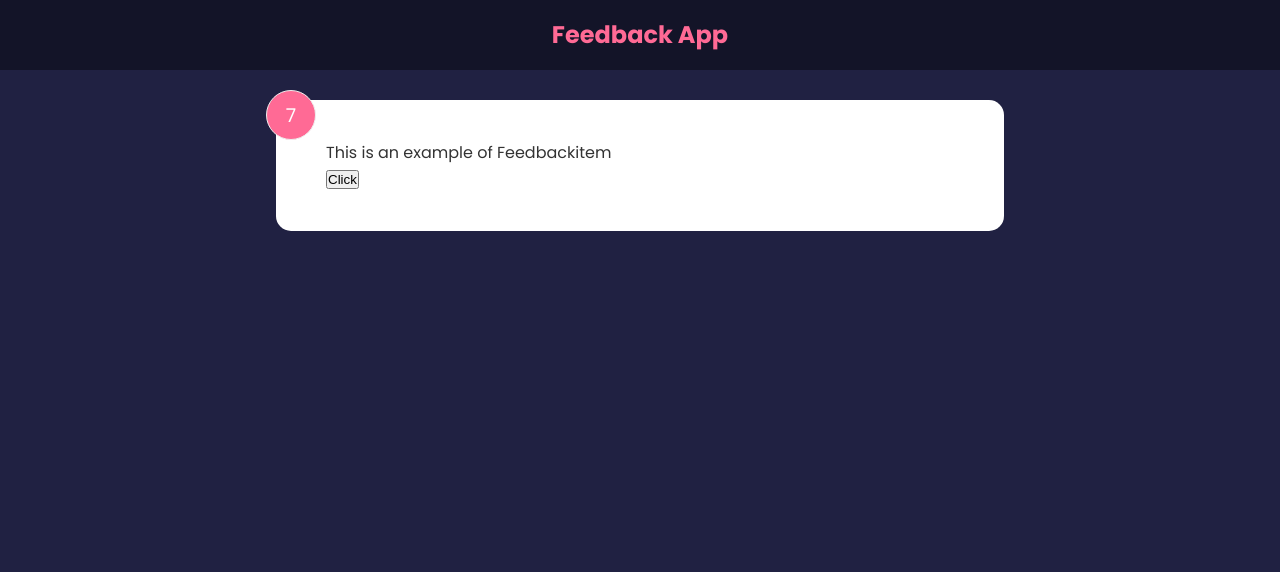
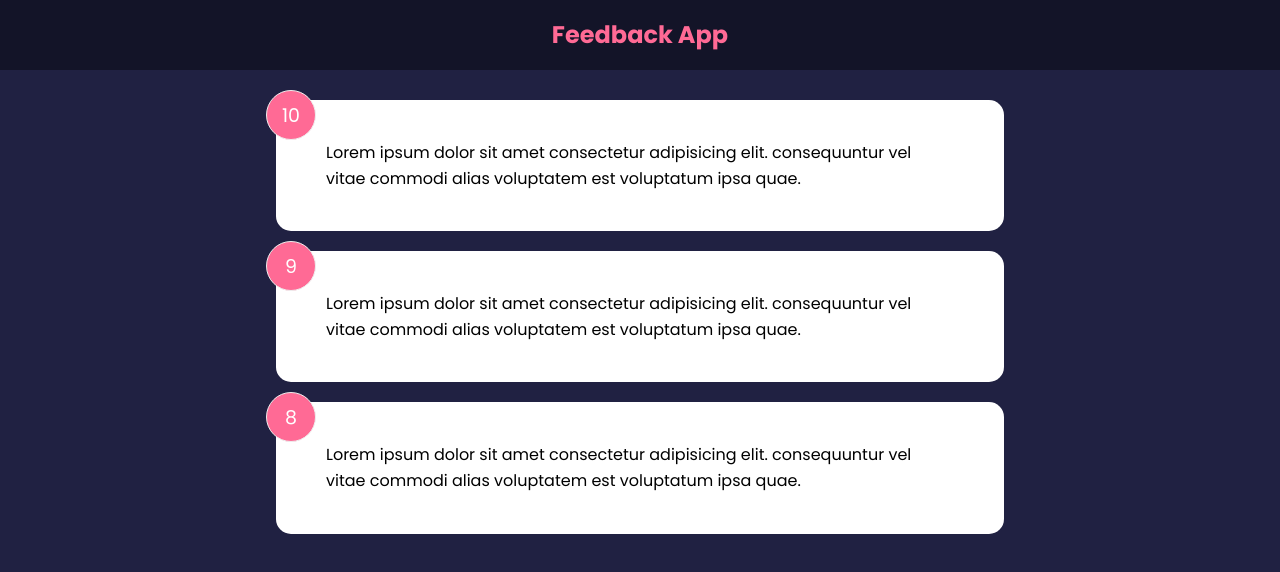
Before and after one commit to AnandSundar/feedbackapp, a React (Create React App) app: page / in a window 1280 px wide. Shown: the top 572 px of the page. Built offline with nearby package versions, Linux system fonts and the light colour scheme.

Commit message:
added card component and data folder

```diff
--- a/src/App.js
+++ b/src/App.js
@@ -1,12 +1,18 @@
+import {useState} from 'react'
+
 import Header from "./components/Header"
-import Feedbackitem from "./components/Feedbackitem"
+import FeedbackList from "./components/FeedbackList"
+import FeedbackData from "./data/FeedbackData"
 
 function App () {
+
+    const [feedback, setFeedback] = useState(FeedbackData)
+
     return (
         <>
             <Header />
             <div className="container">
-                <Feedbackitem />
+                <FeedbackList feedback={feedback} />
             </div>
         </>
     )
--- /dev/null
+++ b/src/components/FeedbackList.jsx
@@ -0,0 +1,30 @@
+import React from 'react'
+import Feedbackitem from './Feedbackitem'
+import PropTypes from "prop-types"
+
+function FeedbackList({feedback}) {
+    if (!feedback || feedback.length === 0) {
+        return <p>No Feedback yet</p>
+    }
+  return (
+    <>
+        <div className="feedback-list">
+            {feedback.map((item) => (
+                <Feedbackitem key={item.id} item={item} />
+            ))}
+        </div>
+    </>
+  )
+}
+
+FeedbackList.propTypes = {
+    feedback: PropTypes.arrayOf(
+        PropTypes.shape({
+            id: PropTypes.number.isRequired,
+            text: PropTypes.string.isRequired,
+            rating: PropTypes.number.isRequired,
+        })
+    )
+}
+
+export default FeedbackList
--- a/src/components/Feedbackitem.jsx
+++ b/src/components/Feedbackitem.jsx
@@ -1,22 +1,17 @@
-import {useState} from 'react'
+import Card from "./shared/Card"
+import PropTypes from "prop-types"
 
-function Feedbackitem() {
-  const [rating, setRating] = useState(7)
-  const [text, setText] = useState('This is an example of Feedbackitem')
-
-  const handleClick = () => {
-      setRating((prev) => {
-          return prev + 1
-      })
-  }
-
+function Feedbackitem({item}) {
   return (
-    <div className='card'>
-        <div className='num-display'>{rating}</div>
-        <div className='text-display'>{text}</div>
-        <button onClick={handleClick}>Click</button>
-    </div>
+    <Card>
+        <div className='num-display'>{item.rating}</div>
+        <div className='text-display'>{item.text}</div>
+    </Card>
   )
 }
 
+Feedbackitem.propTypes = {
+    item: PropTypes.object.isRequired
+}
+
 export default Feedbackitem
--- /dev/null
+++ b/src/components/shared/Card.jsx
@@ -0,0 +1,24 @@
+import React from 'react'
+import PropTypes from 'prop-types'
+
+function Card({children, reverse}) {
+    // console.log(reverse)
+  return (
+    // <div className={`card ${reverse && 'reverse'}`}>{children}</div>
+
+    <div className="card" style={{
+        backgroundColor: reverse ? 'rgba(0,0,0,0.4' : '#fff',
+        color: reverse ? '#fff' : '#000'}}  >{children}</div>
+  )
+}
+
+Card.defaultProps = {
+    reverse: false
+}
+
+Card.propTypes = {
+    children: PropTypes.node.isRequired,
+    reverse: PropTypes.bool
+}
+
+export default Card
--- /dev/null
+++ b/src/data/FeedbackData.js
@@ -0,0 +1,19 @@
+const FeedbackData = [
+    {
+      id: 1,
+      rating: 10,
+      text: 'Lorem ipsum dolor sit amet consectetur adipisicing elit. consequuntur vel vitae commodi alias voluptatem est voluptatum ipsa quae.',
+    },
+    {
+      id: 2,
+      rating: 9,
+      text: 'Lorem ipsum dolor sit amet consectetur adipisicing elit. consequuntur vel vitae commodi alias voluptatem est voluptatum ipsa quae.',
+    },
+    {
+      id: 3,
+      rating: 8,
+      text: 'Lorem ipsum dolor sit amet consectetur adipisicing elit. consequuntur vel vitae commodi alias voluptatem est voluptatum ipsa quae.',
+    },
+  ]
+
+  export default FeedbackData
```
